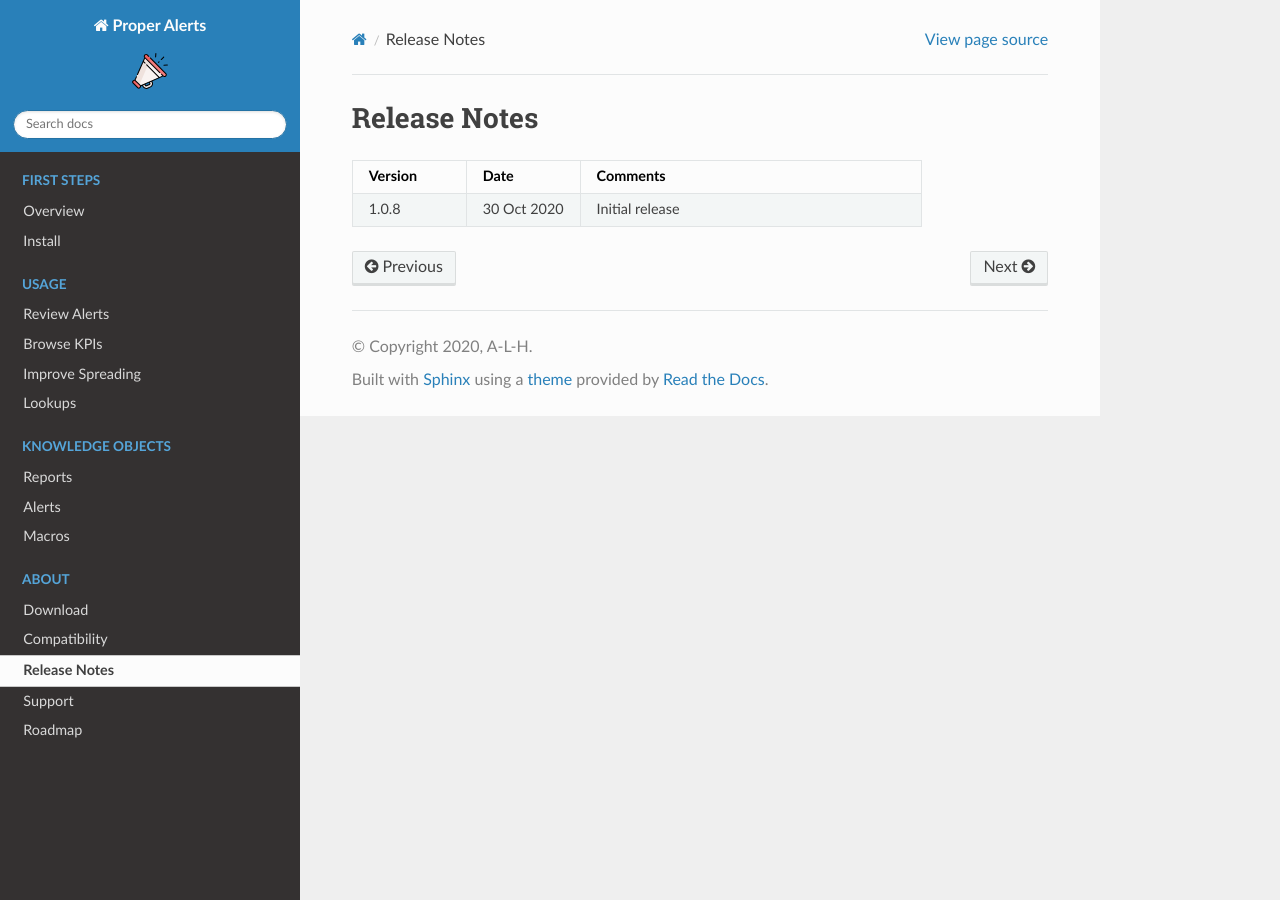
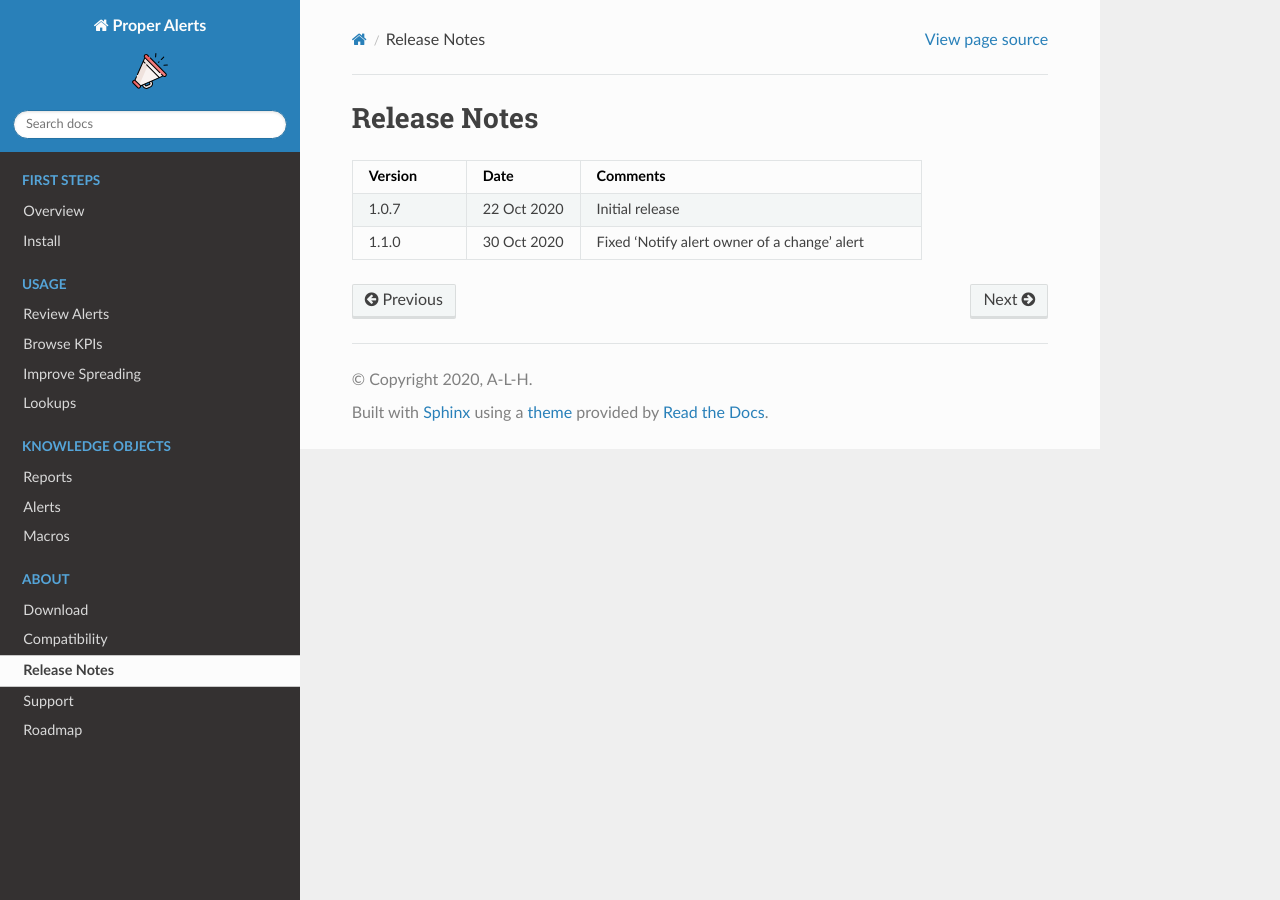
Before and after one commit to a-l-h/splunk-app-proper-alerts, a Sphinx documentation site: the page built from doc/releases.rst, in a window 1280 px wide. Built offline with Sphinx 7.4.7 and the Read the Docs theme 2.0.0, drawn with Linux system fonts in a browser that asks for light colours.

Commit message:
Update releases.rst

```diff
--- a/doc/releases.rst
+++ b/doc/releases.rst
@@ -8,6 +8,9 @@ Release Notes
    * - Version
      - Date
      - Comments
-   * - 1.0.8
+   * - 1.0.7
+     - 22 Oct 2020
+     - Initial release
+   * - 1.1.0
      - 30 Oct 2020
-     - Initial release
+     - Fixed 'Notify alert owner of a change' alert
```
